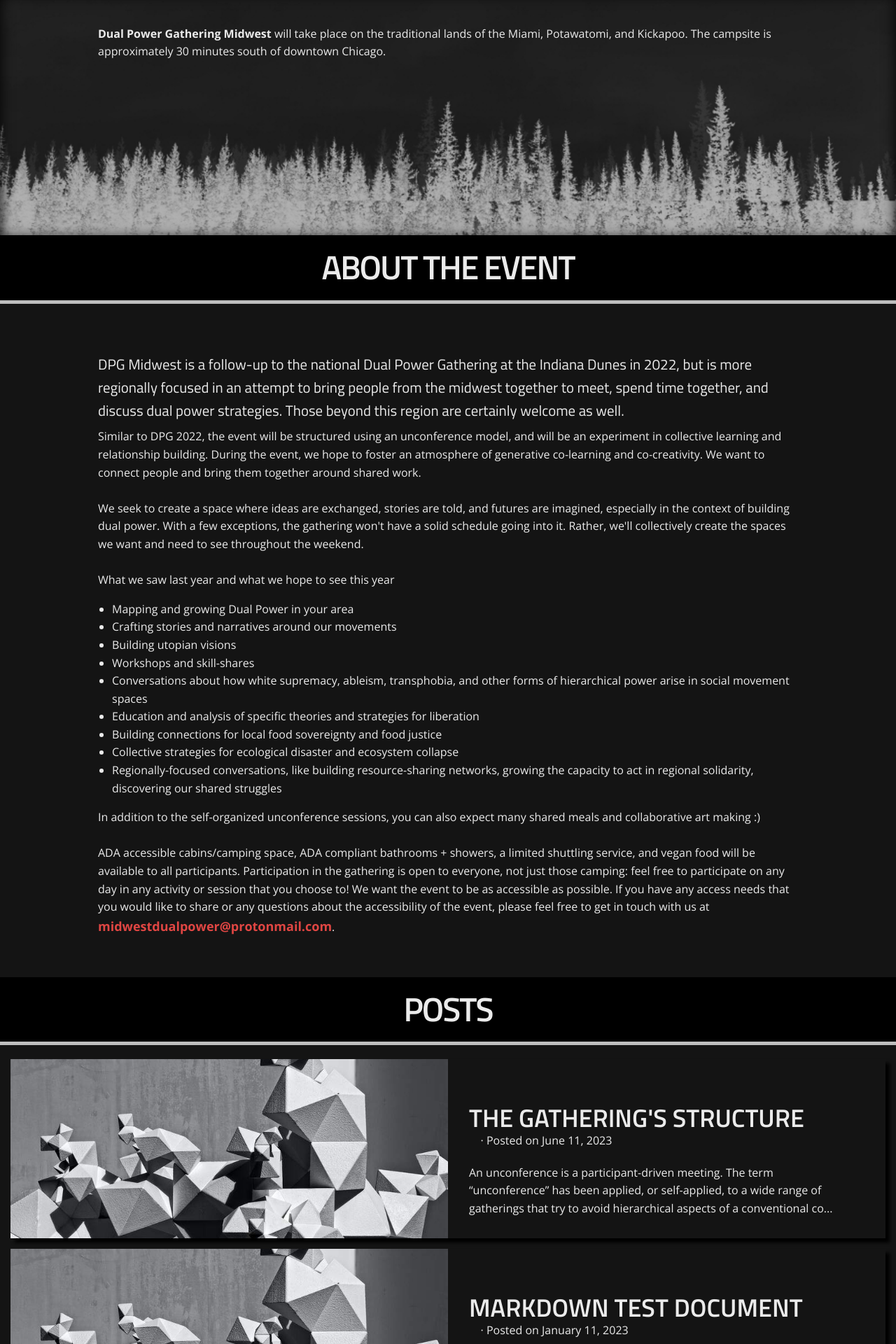
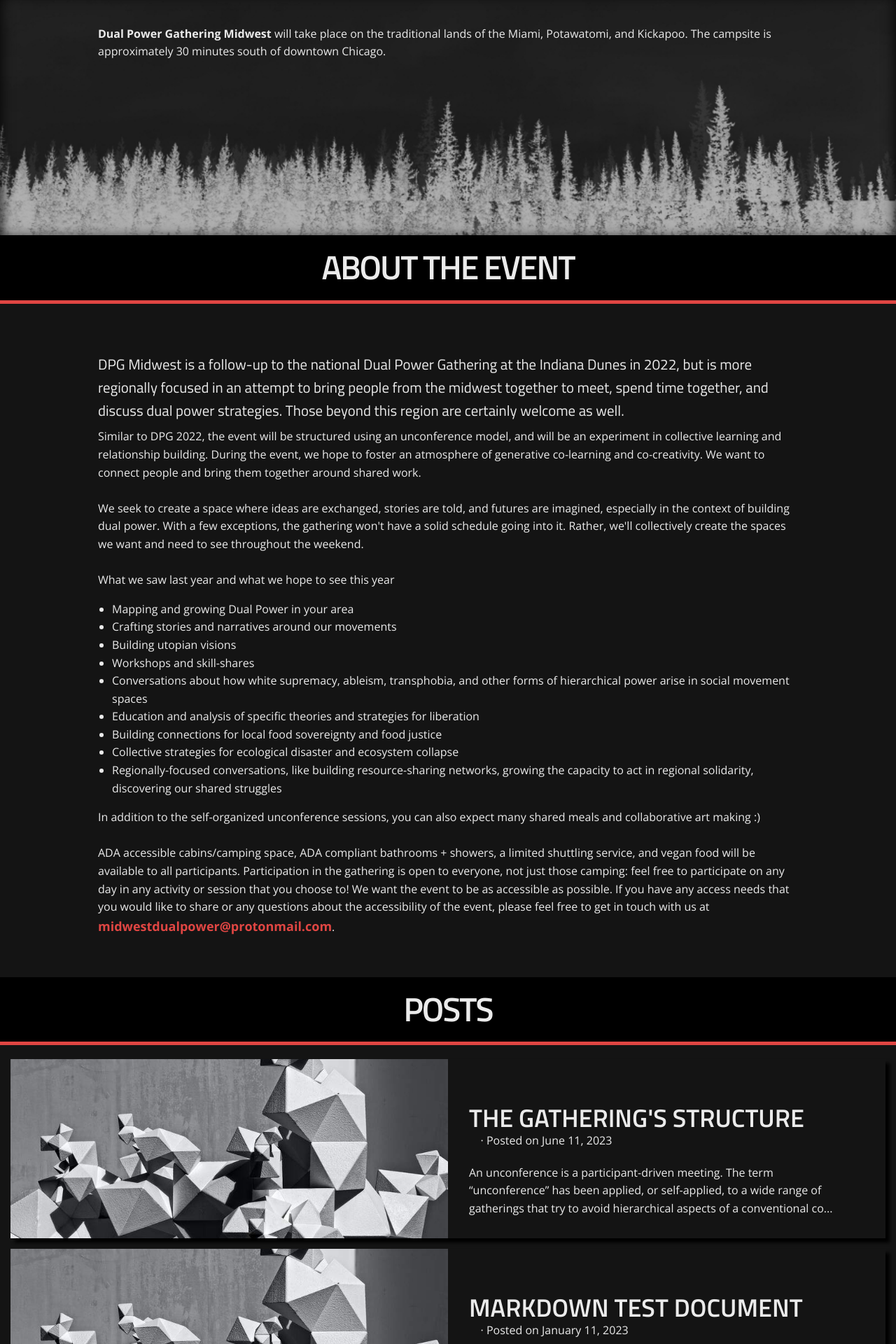
Before and after one commit to dpgmidwest/dev-website, a Jekyll site: the page built from index.html, in a window 1280 px wide. Shown: the part 820-2740 px from the top of the page at 70% size. Built offline with Jekyll 4.4.1, drawn with Linux system fonts in a browser that asks for light colours; some web fonts are replaced; the list of posts is cut into pages by our own code.

Commit message:
section header

```diff
--- a/css/default.css
+++ b/css/default.css
@@ -615,8 +615,8 @@ thead {
 
 .section-header {
   background-color: var(--header-bg);
-  box-shadow: 0 5px 0px var(--light-gray);
-  margin-bottom: 25px;
+    box-shadow: 0 5px 0px var(--light-red);
+    margin-bottom: 25px;
 }
 
 a>h2 {
```
